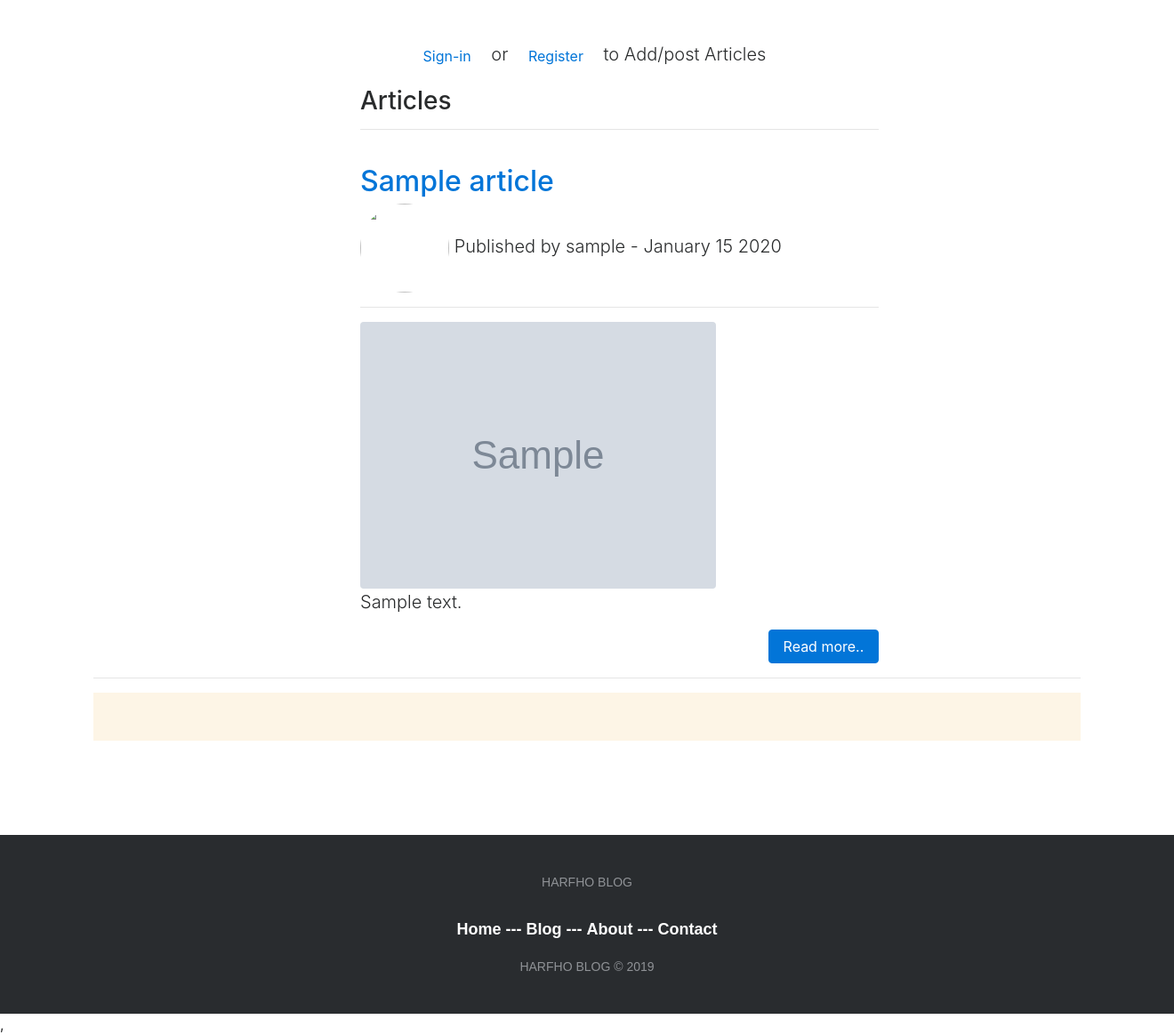
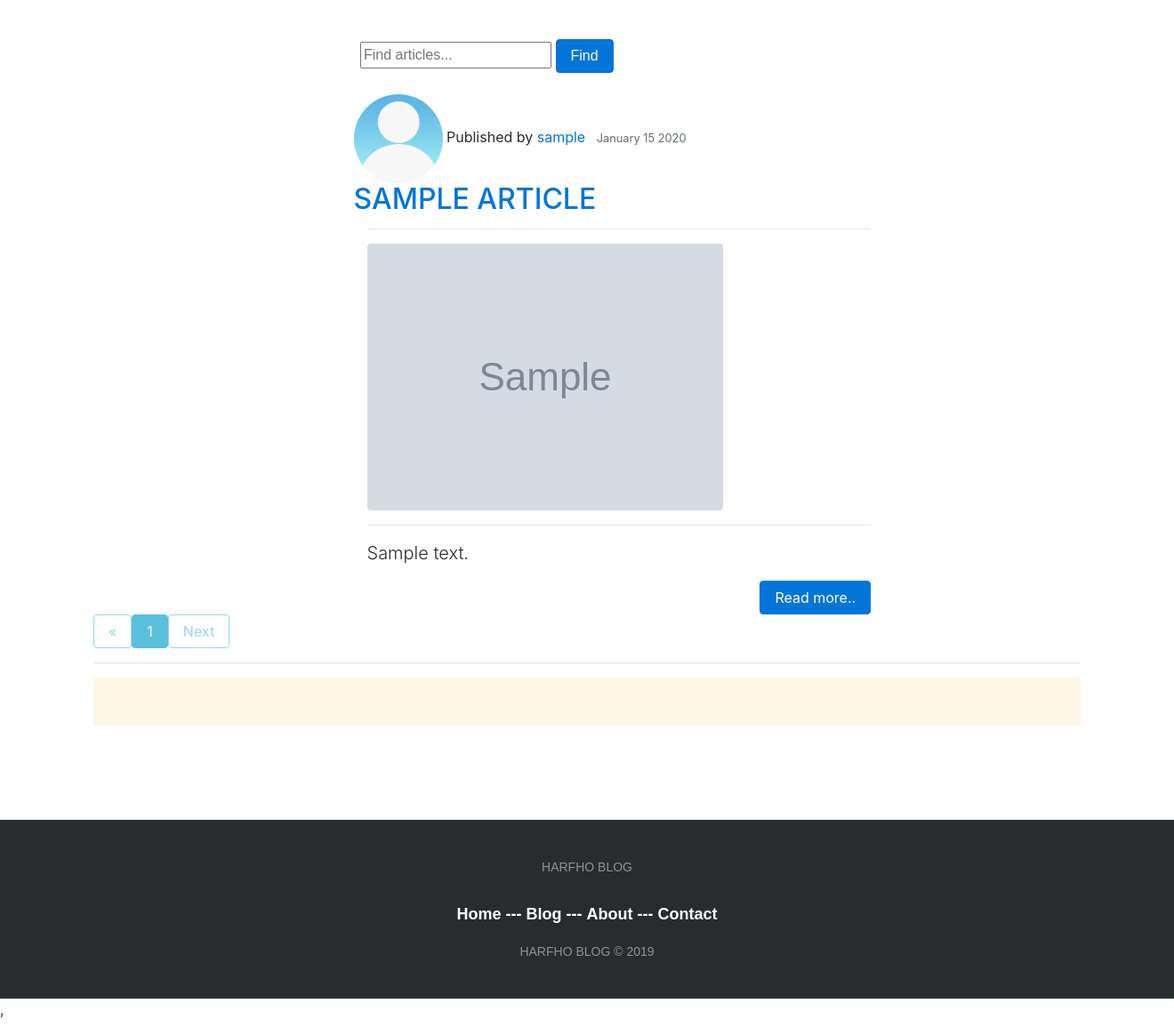
Before and after one commit to Harfho/Blog, a Django app: page /articles/ in a window 1320 px wide. Shown: the part 56-1220 px from the top of the page at 89% size. Run offline with Django 3.2, Linux system fonts and the light colour scheme; tables that the repository leaves empty hold one stand-in row (values such as "Sample post"); grey boxes marked "Sample" are stand-in pictures; some libraries are stand-ins or nearby versions.

Commit message:
Add pagination and change article.html

```diff
--- a/article/templates/articles/articles.html
+++ b/article/templates/articles/articles.html
@@ -1,80 +1,69 @@
 {% extends "layout.html" %}
-
+<!-- {% load staticfiles%} -->
 {% block body %}
-
-{%  if not request.user.is_authenticated %}
-        <p  align="center" class="lead btn-basic" align="left" ><a href="{% url 'user:login' %}" class="btn  btn-link">Sign-in</a> or
-          <a href="{% url 'user:register' %}" class="btn btn-link">Register</a> to Add/post Articles</p>
-
-      {% endif %}
-
-<div class ="row">
-
-        <div class="col-md-10 offset-md-3">
-            <div class="col-lg-8">
-                <h3>Articles</h3>
-                <hr>
-                </div>
-        </div>
-</div>
-<!-- <div class ="row">
+ <div class ="row">
     <div class="col-md-10 offset-md-3">
         <div class="col-lg-8">
-            <form method="POST">
-                 {% csrf_token %}
-                <input type="text" name = "keyword" class="input-sm" maxlength="64" placeholder="Find articles...">
+            <form method="GET" action="">{% csrf_token %}
+                <input type="text" name = "keyword" class="input-sm" maxlength="100" placeholder="Find articles...">
               <button type="submit" class="btn btn-primary">Find</button>
             </form>
-      </div>
-    </div>
+            </form>
+      </div></div></div>
 
-</div> -->
-
-
+<br/>
 {% if articles %}
 
 {% for article in articles %}
-<div class="row">
-    <div class="col-md-10 offset-md-3">
+  <div class="col-md-10 offset-md-3">
+    <article class="media content-section">
+      <div class="media-body">
+        <div class="article-metadata">
+          <img class="rounded-circle "  src="{% if user.is_authenticated %}
+                                            {{ user.profile.image.url }}
+                                          {% else %}
+                                            {% static 'img/avatar_default.png' %}
 
-    <!-- Post Content Column -->
+                                          {% endif %}
+                                        "
+
+                                    width="100" height="100"/>
+          Published by <a class="mr-2" href="{% url 'user:profile'  %}">  {{article.author.username}}</a>
+
+      <small class="text-muted">{{article.created_date|date:"F d Y"}}</small>
+    </div>
+
+    <h2>
+      <a class="article-title" href="{% url 'article:detail' article.id %}">{{article.title|upper}}
+      </a>
+    </h2>
+
     <div class="col-lg-8">
+    <p>
 
-      <!-- Title -->
-      <a href="{% url 'article:detail' article.id %}"><h2 class="mt-4">{{article.title}}</h2></a>
-
-      <!-- Author -->
-      <p class="lead ">
-      <img class="rounded-circle "  src="{{ user.profile.image.url }}" width="100" height="100"/> Published by {{article.author.username}} -
-
-      <!-- Date/Time -->
-    {{article.created_date|date:"F d Y"}}
-  </p>
-      <hr>
       <!-- Preview Image -->
       {% if article.article_image %}
+      <hr>
       <a href="{% url 'article:detail' article.id %}"><img class="img-fluid rounded" src="{{article.article_image.url}}" alt="{{article.title}}"></a>
       {% endif %}
+    </p>
+       <hr>
 
-
-      <!-- <hr> -->
-
-      <!-- Post Content -->
-      <p class="lead">
+    <p class="article-content lead">
           {{article.content|safe|truncatewords:50}}
       </p>
 
-      <a style ="float : right;" href="{% url 'article:detail' article.id %}" class ="btn btn-primary">Read more..</a>
+      <a style ="float : right;" href="{% url 'article:detail' article.id %}" class ="btn btn-primary">Read more..</a></div>
 
-      </div>
-      </div>
-      </div>
+  </div>
+
+</article>
+</div>
 
 {% endfor %}
 
 
 {% else %}
-
 <div class ="row">
 
     <div class="col-md-10 offset-md-3">
@@ -84,17 +73,50 @@
 
 
 <div align="right"> <a href="{% url 'article:dashboard'  %}" class="btn btn-info">Add Articles</a>
+</div></div></div></div></div>
+
+{% endif %}
+<!-- <div class="pagination">
+  <span class="step-links">
+    {% if object_list.has_previous %}
+      <a href="?{{ page_request_var }}={{ object_list.previous_page_number }}{% if request.GET.keyword %}&keyword={{ request.GET.keyword }}{% endif %}">previous</a>
+    {% endif %}
+    <span class="current">
+      Page {{ object_list.number }} of {{ object_list.paginator.num_pages }}
+    </span>
+
+    {% if object_list.has_next %}
+      <a href="?{{ page_request_var }}={{ object_list.next_page_number }}{% if request.GET.keyword %}&keyword={{ request.GET.keyword }}{% endif %}">next</a>
+    {% endif %}
+  </span>
 </div>
-</div>
-</div>
-</div>
+ -->
+
+<div style ="float : center;">
+    <ul class="pagination">
+      {% if object_list.has_previous %}
+        <li><a  class="btn btn-outline-info" href="?page={{ object_list.previous_page_number }}{% if request.GET.keyword %}&keyword={{ request.GET.keyword }}{% endif %}">&laquo;</a></li>
+      {% else %}
+        <li class="disabled btn btn-outline-info"><span>&laquo;</span></li>
+      {% endif %}
+
+      {% for i in object_list.paginator.page_range %}
+        {% if object_list.number == i %}
+          <li class="active btn btn-outline-info "><span>{{ i }} <span class="sr-only">(current)</span></span></li>
+        {% else %}
+          <li><a class="btn btn-outline-info" href="?page={{ i }}">{{ i }}</a></li>
+        {% endif %}
+      {% endfor %}
+
+      {% if object_list.has_next %}
+        <li><a class="btn btn-outline-info" href="?page={{ object_list.next_page_number }}{% if request.GET.keyword %}&keyword={{ request.GET.keyword }}{% endif %}">Next</a></li>
+      {% else %}
+        <li class="disabled btn btn-outline-info"><span>Next</span></li>
+      {% endif %}
+  </ul>
 </div>
 
-
-
-{% endif %}
-
-<!-- show this if user is login -->
+<!-- show this if user is not login -->
 
       {%  if not request.user.is_authenticated %}
       <hr>
--- a/article/templates/layout.html
+++ b/article/templates/layout.html
@@ -8,7 +8,7 @@
 
 
 
-    <link rel="stylesheet" href="{% static 'cs/bootstrap.min.css' %}">
+    <link rel="stylesheet" href="{% static 'css/bootstrap.min.css' %}">
 
     <!-- <link rel="stylesheet" href="https://maxcdn.bootstrapcdn.com/bootstrap/3.4.0/css/bootstrap.min.css"> -->
 <!--   <link href="https://fonts.googleapis.com/css?family=Montserrat" rel="stylesheet">
@@ -16,7 +16,7 @@
   <script src="https://maxcdn.bootstrapcdn.com/bootstrap/3.4.0/js/bootstrap.min.js"></script> -->
 
 
-    <link rel="stylesheet" href="{% static 'cs/footer-basic-centered.css' %}">
+    <link rel="stylesheet" href="{% static 'css/footer-basic-centered.css' %}">
 
 
 
--- a/article/urls.py
+++ b/article/urls.py
@@ -22,7 +22,4 @@ urlpatterns = [
     path('delete/<int:id>',views.deleteArticle,name = "delete"),
     path('comment/<int:id>',views.addComment,name = "comment"),
 
-]
-
-if settings.DEBUG:
-    urlpatterns += static(settings.MEDIA_URL, document_root=settings.MEDIA_ROOT)
+]+static(settings.MEDIA_URL, document_root=settings.MEDIA_ROOT)
--- a/article/views.py
+++ b/article/views.py
@@ -1,7 +1,8 @@
 from django.shortcuts import (render,HttpResponse,redirect,get_object_or_404,reverse)
 from django.contrib import messages
 from django.contrib.auth.decorators import login_required
-
+from django.db.models import Q
+from django.core.paginator import Paginator,EmptyPage,PageNotAnInteger
 
 from django.core.mail import EmailMessage
 from django.template.loader import get_template
@@ -15,15 +16,43 @@ from .models import Article,Comment
 tem_dir ="articles/"
 
 def articles(request):
-    keyword = request.GET.get("keyword")
+    query = request.GET.get("keyword")
     articles = Article.objects.all()
 
-    if keyword:
-        articles = Article.objects.filter(title__contains = keyword)
-        return render(request,"articles.html",{"articles":articles})
+    if query:
+        articles = Article.objects.filter(
+            Q(title__icontains = query)|
+             Q(content__icontains = query)
+             ).distinct()
+        # render(request,tem_dir+"articles.html",context)
+
+    paginator = Paginator(articles,10)
+
+    # page_request_var="page"
+    page = request.GET.get('page',1)
+
+    # ?page = 2
+    articles = paginator.get_page(page)
+
+    try:
+        queryset = paginator.page(page)
+    except PageNotAnInteger:
+        queryset = paginator.page(1)
+    except EmptyPage:
+        queryset = paginator.page(paginator.num_pages)
 
 
-    return render(request,tem_dir+"articles.html",{"articles":articles})
+
+    context ={
+            "articles":articles,
+            "object_list":queryset,
+            # "page_request_var":page_request_var,
+
+                }
+
+    return render(request,tem_dir+"articles.html",context)
+
+
 
 def index(request):
     return render(request,tem_dir+"index.html")
--- a/blog/urls.py
+++ b/blog/urls.py
@@ -52,7 +52,4 @@ urlpatterns = [
                     template_name='password_reset_complete.html'),
             name = "password_reset_complete"),
 
- ]
-
-if settings.DEBUG:
-    urlpatterns += static(settings.MEDIA_URL, document_root=settings.MEDIA_ROOT)
+ ]+ static(settings.MEDIA_URL, document_root=settings.MEDIA_ROOT)
--- a/user/urls.py
+++ b/user/urls.py
@@ -16,7 +16,4 @@ urlpatterns = [
     path('logout/',views.logoutUser,name = "logout"),
     path('profile/',views.profile,name = "profile"),
 
-]
-
-if settings.DEBUG:
-    urlpatterns += static(settings.MEDIA_URL, document_root=settings.MEDIA_ROOT)
+]+ static(settings.MEDIA_URL, document_root=settings.MEDIA_ROOT)
```
Also changed, not shown: article/migrations/0001_initial.py (added), article/migrations/__init__.py (added), media/profile_pics/BeautyPlus_201806000428316.jpg (added), static/css/bootstrap.min.css (renamed from static/cs/bootstrap.min.css), static/css/footer-basic-centered.css (renamed from static/cs/footer-basic-centered.css), static/img/avatar_default.png (added), user/migrations/0001_initial.py (added), user/migrations/__init__.py (added).
